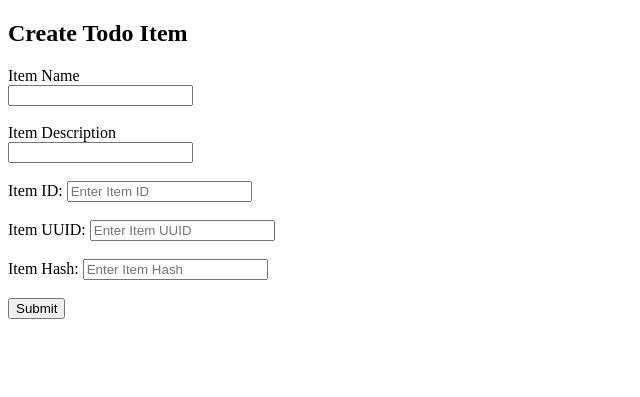
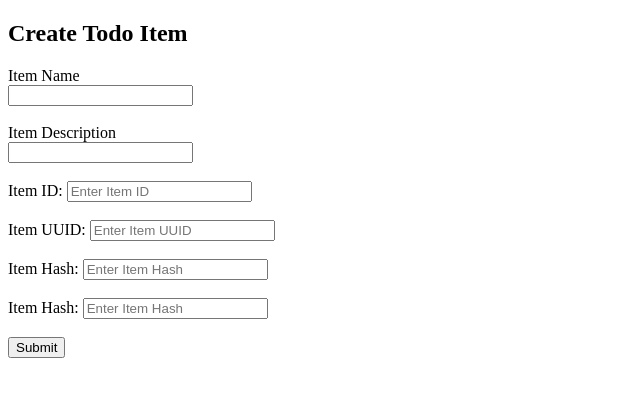
Before and after one commit to Prathamesh-Patil1/git-assignment, a Flask app: template templates/todo.html in a window 1280 px wide. Shown: the top 397 px of the page, without its empty margins (0-640 px from the left). Run offline with Flask 3, Linux system fonts and the light colour scheme; the template is opened without the code that fills it, so the values that code supplies are empty.

Commit message:
Added Item Hash field to To-Do form

```diff
--- a/templates/todo.html
+++ b/templates/todo.html
@@ -26,6 +26,11 @@
 <label>Item Hash:</label>
 <input type="text" name="item_hash" placeholder="Enter Item Hash">
 <br><br>
+
+<label>Item Hash:</label>
+<input type="text" name="item_hash" placeholder="Enter Item Hash">
+<br><br>
+
 <button type="submit">Submit</button>
 
 </form>
```
